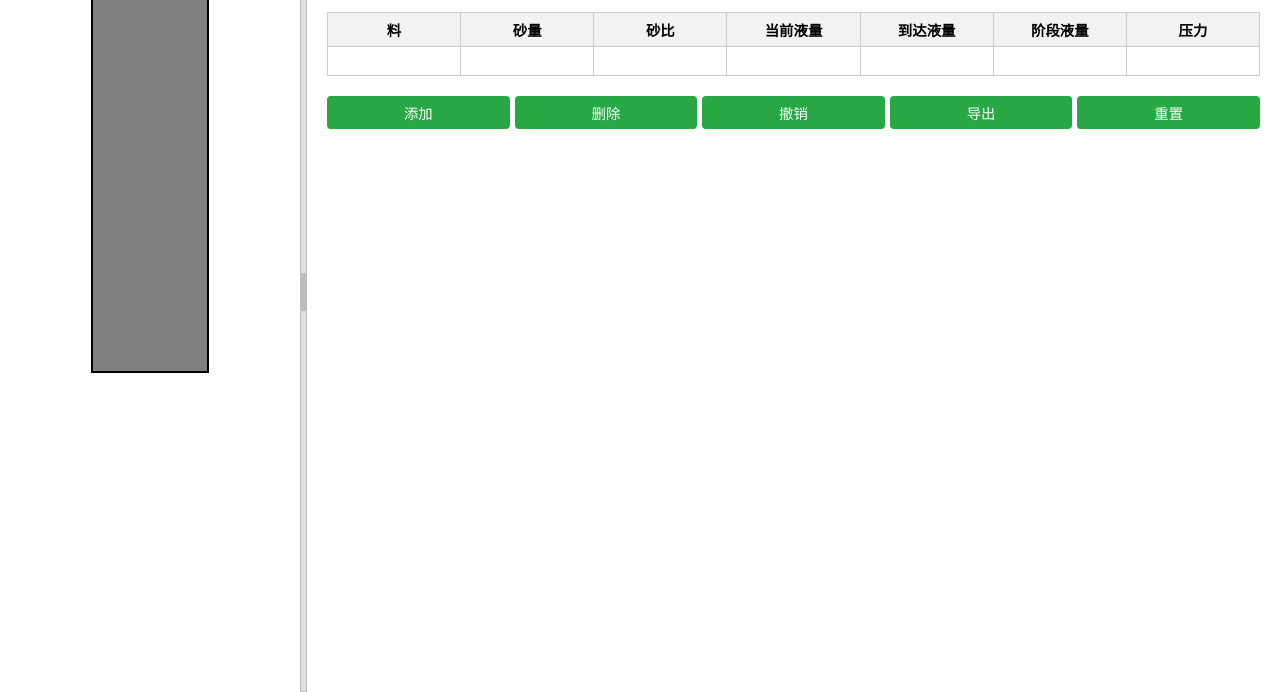
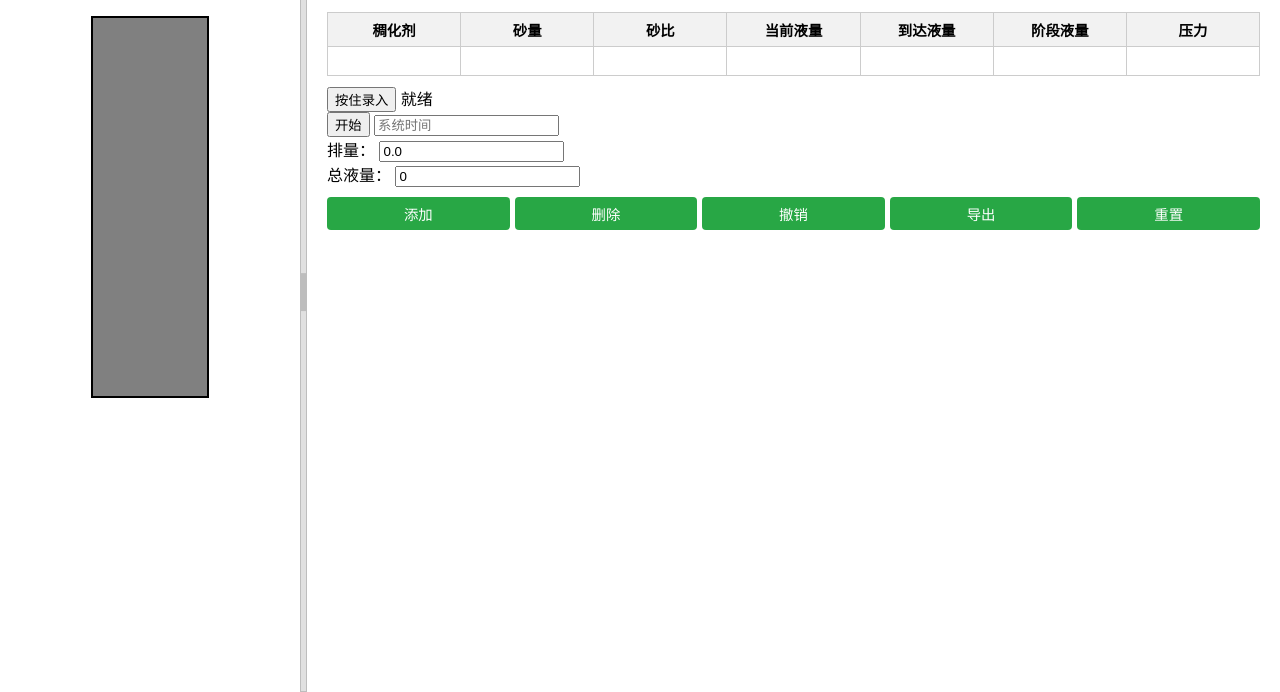
Before and after one commit to Trees119/FracAssist, a plain HTML site: page index.html in a window 1280 px wide. Shown: the part 108-800 px from the top of the page. Drawn offline with Linux system fonts and the light colour scheme.

Commit message:
Update index.html

```diff
--- a/index.html
+++ b/index.html
@@ -12,6 +12,7 @@
     <div class="container">
       <!-- 左侧容器：显示动画和图例 -->
       <div class="left-panel">
+			<button id="horizontalWellBtn" class="control-btn">水平井</button>
         <h2 class="left-panel-title">井筒流体</h2>
         <div class="legend-container">
           <div class="legend-item">
@@ -57,7 +58,7 @@
           <table id="dataTable">
             <thead>
               <tr>
-                <th>料</th>
+                <th>稠化剂</th>
                 <th>砂量</th>
                 <th>砂比</th>
                 <th>当前液量</th>
@@ -79,6 +80,27 @@
             </tbody>
           </table>
         </div>
+               <!-- 新增：按住录入功能区 开始 -->
+        <div class="voice-input-container">
+         <button id="micButton">按住录入</button>
+         <span id="status">就绪</span>
+         <span id="confidence"></span>
+         <div id="resultDisplay"></div>
+        </div>
+        <div class="controls-container">
+          <div class="control-group">
+            <button id="startBtn">开始</button>
+            <input type="text" id="systemTime" placeholder="系统时间" readonly>
+          </div>
+          <div class="control-group">
+            <label>排量：</label>
+            <input type="number" id="displacement" step="0.5" value="0.0" min="0">
+          </div>
+          <div class="control-group">
+            <label>总液量：</label>
+            <input type="number" id="totalLiquid" step="1" value="0" min="0">
+          </div>
+        </div>
         <div class="buttons">
           <button id="addRowBtn">添加</button>
           <button id="deleteRowBtn">删除</button>
@@ -86,6 +108,9 @@
           <button id="exportBtn">导出</button>
           <button id="resetBtn">重置</button>
         </div>
+
+     <!-- 新增：按住录入功能区 结束 -->
+
       </div>
     </div>
 
@@ -105,6 +130,21 @@
         </div>
       </div>
     </div>
+
+      <div id="horizontalWellDialog" class="modal">
+    <div class="modal-content">
+      <h3>水平井 参数输入</h3>
+      <label for="segmentDepthHW">段深：</label>
+      <input type="number" id="segmentDepthHW" placeholder="请输入段深">
+      <label for="targetDepthHW">A靶深：</label>
+      <input type="number" id="targetDepthHW" placeholder="请输入 A 靶深">
+      <div class="modal-buttons">
+        <button id="completeHorizontalBtn">完成</button>
+        <button type="button" id="closeHorizontalBtn">关闭</button>
+      </div>
+    </div>
+  </div>
+
     <!-- 引入外部脚本 -->
     <script src="script.js"></script>
   </body>
```
